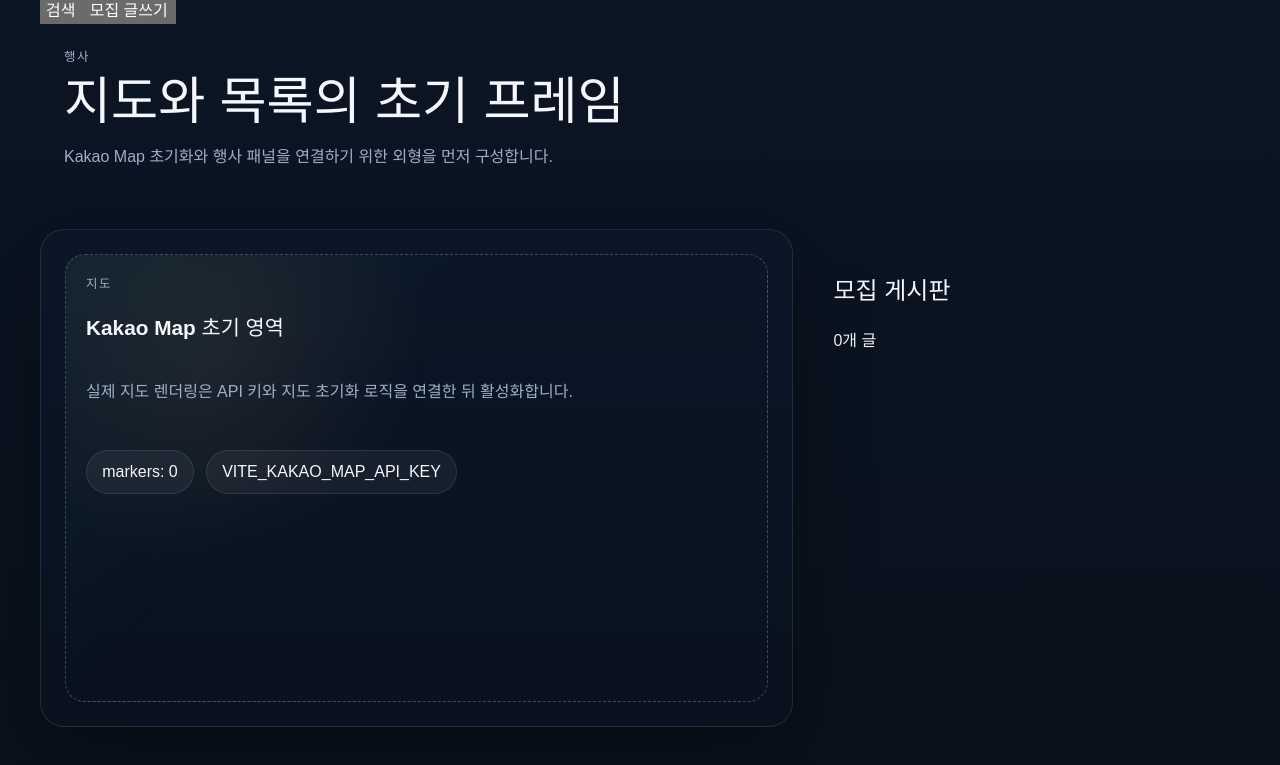
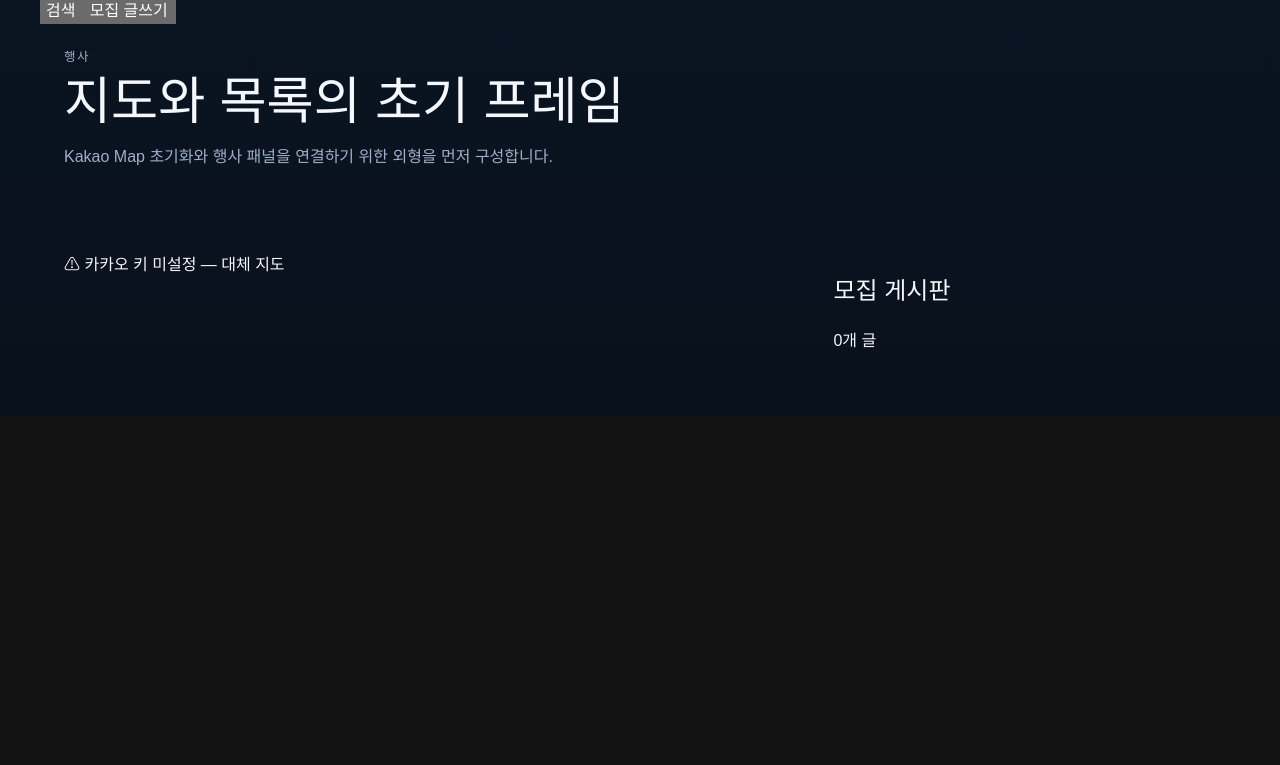
Before and after one commit to SSAFY-VibeMap/VibeMap, a Vue app in the folder frontend/: page /events in a window 1280 px wide. Shown: the part 1413-2178 px from the top of the page. After the commit the page ends 1830 px from the top, so only its background shows below. Built offline with nearby package versions, Linux system fonts and the light colour scheme.

Commit message:
feat: 행사 지도 선택 카드와 상세 진입 추가

```diff
--- a/frontend/src/components/MapView.vue
+++ b/frontend/src/components/MapView.vue
@@ -1,22 +1,82 @@
 <script setup>
-defineProps({
+const props = defineProps({
   markers: {
     type: Array,
     default: () => [],
   },
+  selectedEventId: {
+    type: String,
+    default: null,
+  },
+  onSelectEvent: {
+    type: Function,
+    default: null,
+  },
+  selectedEvent: {
+    type: Object,
+    default: null,
+  },
+  onViewEvent: {
+    type: Function,
+    default: null,
+  },
 });
+
+const bounds = {
+  minLat: 37.44,
+  maxLat: 37.7,
+  minLng: 126.82,
+  maxLng: 127.18,
+};
+
+function toPercent(value, min, max) {
+  const range = max - min;
+  if (!range) return 0;
+  return ((value - min) / range) * 100;
+}
+
+function getMarkerPosition(marker, index) {
+  const lat = Number(marker.latitude);
+  const lng = Number(marker.longitude);
+
+  if (Number.isFinite(lat) && Number.isFinite(lng)) {
+    return {
+      left: `${toPercent(lng, bounds.minLng, bounds.maxLng)}%`,
+      top: `${100 - toPercent(lat, bounds.minLat, bounds.maxLat)}%`,
+    };
+  }
+
+  return {
+    left: `${12 + (index % 8) * 10}%`,
+    top: `${18 + Math.floor(index / 8) * 12}%`,
+  };
+}
 </script>
 
 <template>
-  <section class="panel-card map-card">
-    <div class="map-placeholder">
-      <p class="eyebrow">지도</p>
-      <h3>Kakao Map 초기 영역</h3>
-      <p>실제 지도 렌더링은 API 키와 지도 초기화 로직을 연결한 뒤 활성화합니다.</p>
-      <div class="tag-row">
-        <span class="tag">markers: {{ markers.length }}</span>
-        <span class="tag">VITE_KAKAO_MAP_API_KEY</span>
+  <section class="map-card">
+    <div class="map-stage">
+      <span class="map-warning">⚠ 카카오 키 미설정 — 대체 지도</span>
+      <div class="map-grid" aria-hidden="true"></div>
+      <div v-if="props.markers.length" class="map-markers">
+        <button
+          v-for="(marker, index) in props.markers.slice(0, 12)"
+          :key="marker.id"
+          type="button"
+          class="map-marker"
+          :class="{ 'map-marker-active': marker.id === props.selectedEventId }"
+          :style="getMarkerPosition(marker, index)"
+          @click="props.onSelectEvent?.(marker)"
+        ></button>
       </div>
+      <article v-if="props.selectedEvent" class="selected-event-card map-selected-event">
+        <img :src="props.selectedEvent.image_url" :alt="props.selectedEvent.title" class="selected-event-image" />
+        <div class="selected-event-copy">
+          <p>{{ props.selectedEvent.title }}</p>
+          <span>{{ props.selectedEvent.venue_address }}</span>
+        </div>
+        <button type="button" class="button button-secondary selected-event-button" @click="props.onViewEvent?.(props.selectedEvent)">행사 상세보기</button>
+      </article>
     </div>
   </section>
 </template>
```
